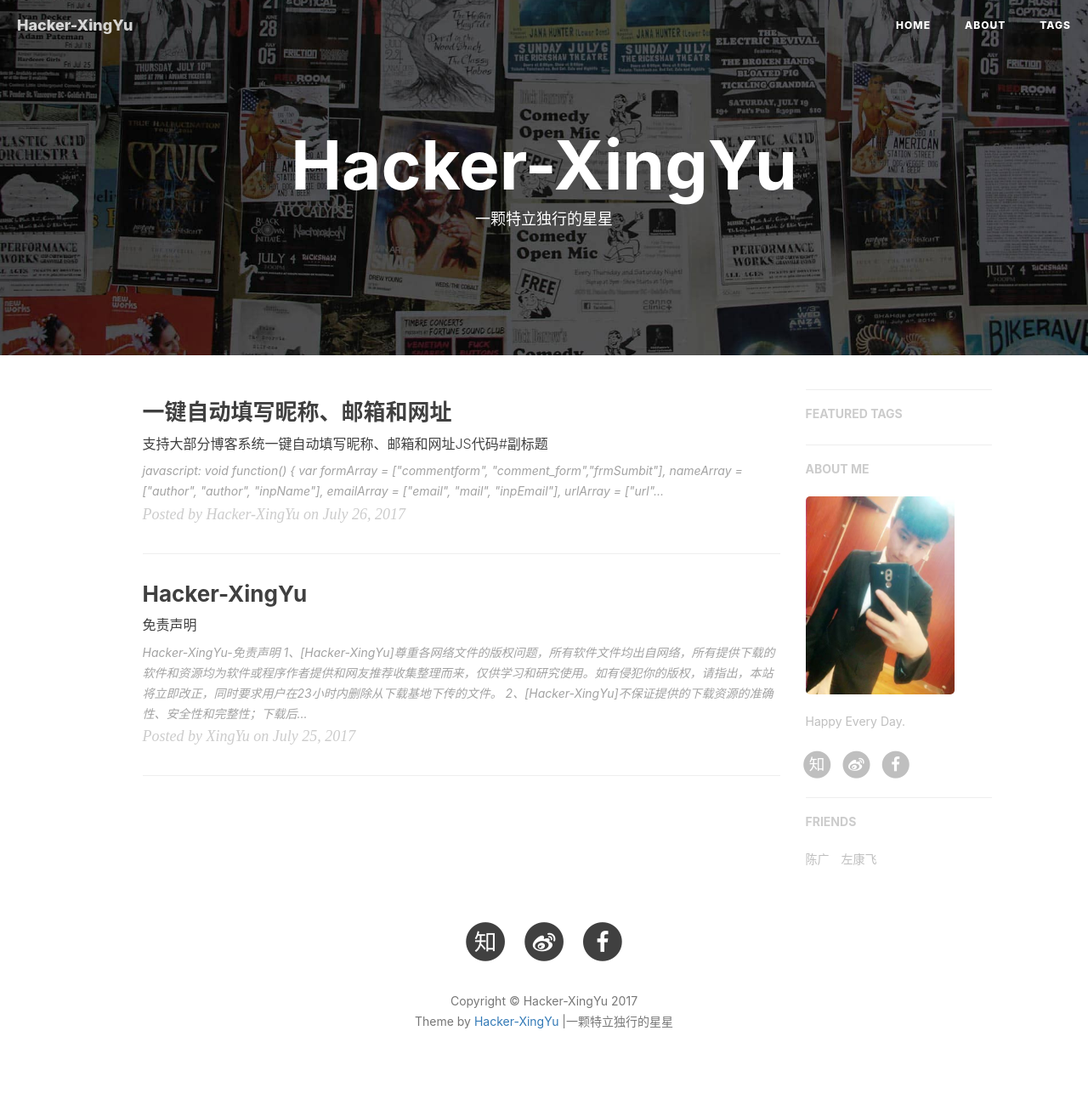
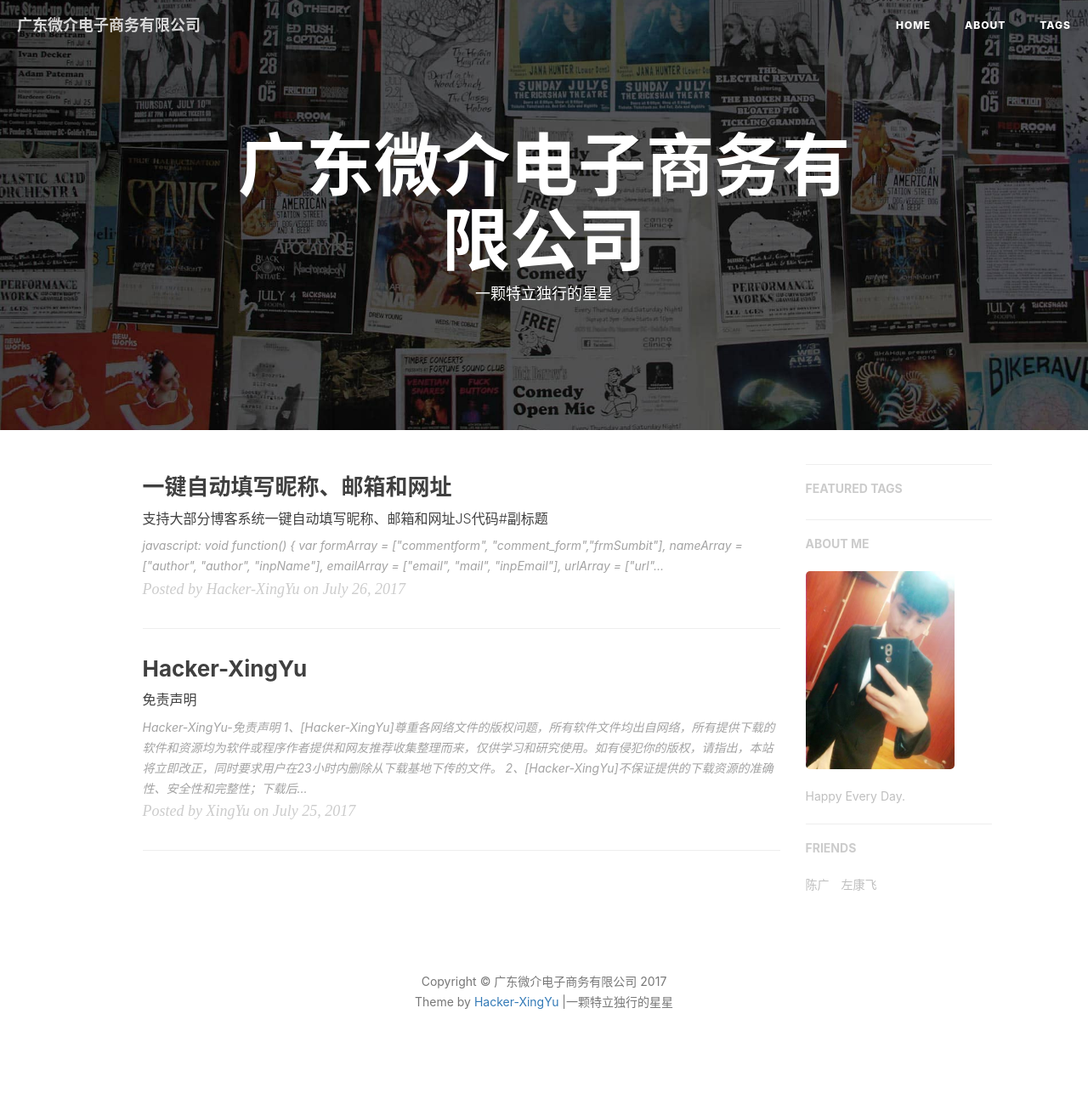
Before and after one commit to 9157net/9157net.github.io, a Jekyll site: the page built from index.html, in a window 1280 px wide. Shown: the whole page at 85% size. Built offline with Jekyll 4.4.1, drawn with Linux system fonts in a browser that asks for light colours; nearby versions of some CDN libraries; the list of posts is cut into pages by our own code; comment, search, counter and statistics services are not loaded; after the commit the page ends 1283 px from its top, so only the background shows below that.

Commit message:
Update _config.yml

```diff
--- a/_config.yml
+++ b/_config.yml
@@ -1,10 +1,10 @@
 # Site settings
-title: Hacker-XingYu
-SEOTitle: Hacker-XingYu | 一颗特立独行的星星
+title: 广东微介电子商务有限公司
+SEOTitle: 广东微介电子商务有限公司 | 风采展示
 header-img: img/home-bg.jpg
-email: hacker-xingyu@qq.com
-description: "Happy Every Day."
-keyword: "XingYu, Hacker-XingYu, 一颗特立独行的星星, Html, Android, Reverse engineering"
+email: 2550274240@qq.com
+description: "省时，省力，省心，省钱"
+keyword: "广东,广东微介,广东微介电子商务,电子的商务,风采展示"
 url: "https://9157net.github.io/"              # your host, for absolute URL
 baseurl: ""                             # for example, '/blog' if your blog hosted on 'host/blog'
 
@@ -12,15 +12,13 @@ baseurl: ""                             # for example, '/blog' if your blog host
 
 # SNS settings
 RSS: false
-weibo_username:     517nxy
-zhihu_username:     duoxingyu
+#weibo_username:     517nxy
+#zhihu_username:     duoxingyu
 #github_username:   hacker-xingyu
 #twitter_username:   huxpro
-facebook_username:  100011423768601
+#facebook_username:  100011423768601
 # linkedin_username:  firstname-lastname-idxxxx
 #jianshu_username:   55e12fd2e42b
-
-
 
 # Build settings
 # from 2016, 'pygments' is unsupported on GitHub Pages. Use 'rouge' for highlighting instead.
```
